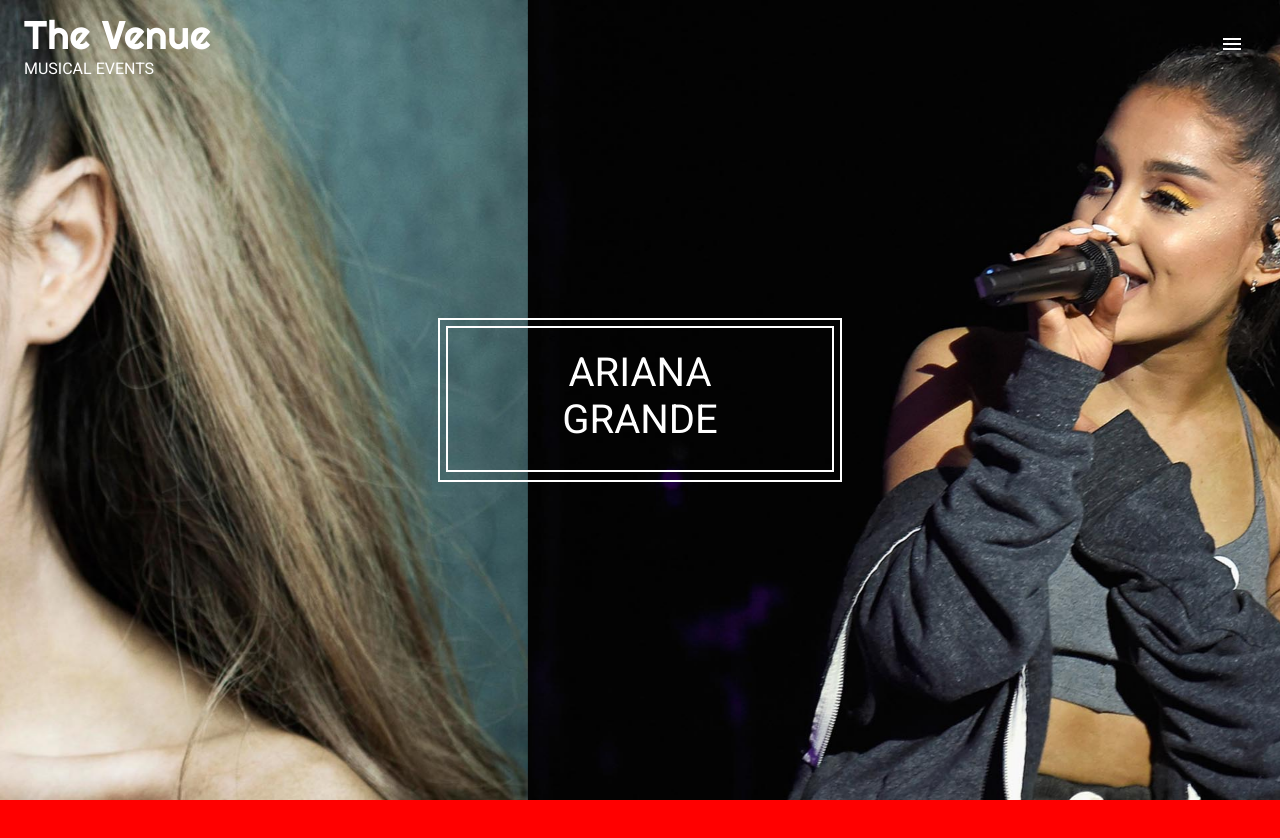
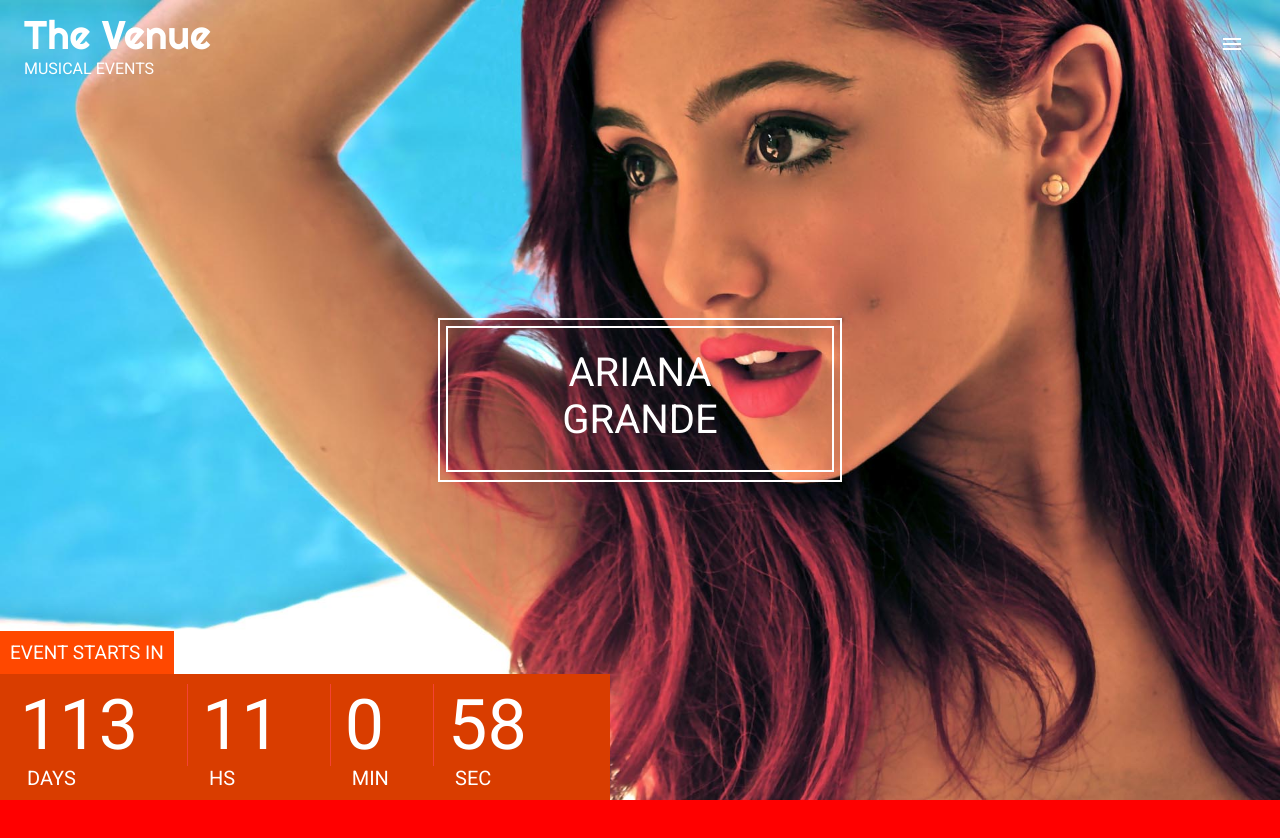
Before and after one commit to ryan258/venue, a React (Create React App) app: page / in a window 1280 px wide. Shown: the top 838 px of the page. Built offline with nearby package versions, Linux system fonts and the light colour scheme.

Commit message:
Develop <TimeUntil />

```diff
--- a/src/components/Featured/Carousel.js
+++ b/src/components/Featured/Carousel.js
@@ -12,8 +12,8 @@
   const settings = {
     dots: false,
     infinite: true,
-    autoplay: true,
-    speed: 500
+    autoplay: false,
+    speed: 5000
   }
   return (
     <div
--- /dev/null
+++ b/src/components/Featured/TimeUntil.js
@@ -0,0 +1,55 @@
+import React, { useState, useEffect, useCallback } from 'react'
+import { Slide } from 'react-awesome-reveal'
+
+const TimeUntil = () => {
+  const [time, setTime] = useState({
+    days: '0',
+    hours: '0',
+    minutes: '0',
+    seconds: '0'
+  })
+
+  const renderItem = (time, value) => {
+    return (
+      <div className="countdown_item">
+        <div className="countdown_time">{time}</div>
+        <div className="countdown_tag">{value}</div>
+      </div>
+    )
+  }
+
+  const getTimeUntil = useCallback((deadline) => {
+    const time = Date.parse(deadline) - Date.parse(new Date())
+    // console.log(time)
+    if (time < 0) {
+      console.log('you missed it...')
+    } else {
+      const seconds = Math.floor((time / 1000) % 60)
+      const minutes = Math.floor((time / 1000 / 60) % 60)
+      const hours = Math.floor((time / (1000 * 60 * 60)) % 24)
+      const days = Math.floor(time / (1000 * 60 * 60 * 24))
+
+      setTime({ days, hours, minutes, seconds })
+    }
+  }, [])
+
+  useEffect(() => {
+    setInterval(() => getTimeUntil('Oct, 31, 2021, 06:30:00'), 1000)
+  }, [getTimeUntil])
+
+  return (
+    <Slide left delay={1000}>
+      <div className="countdown_wrapper">
+        <div className="countdown_top">Event starts in</div>
+        <div className="countdown_bottom">
+          {renderItem(time.days, 'Days')}
+          {renderItem(time.hours, 'HS')}
+          {renderItem(time.minutes, 'Min')}
+          {renderItem(time.seconds, 'Sec')}
+        </div>
+      </div>
+    </Slide>
+  )
+}
+
+export default TimeUntil
--- a/src/components/Featured/index.js
+++ b/src/components/Featured/index.js
@@ -1,8 +1,7 @@
 import React from 'react'
 
 import Carousel from './Carousel'
-// import 'slick-carousel/slick/slick.css'
-// import 'slick-carousel/slick/slick-theme.css'
+import TimeUntil from './TimeUntil'
 
 const Featured = () => {
   return (
@@ -11,6 +10,7 @@
       <div className="artist_name">
         <div className="wrapper">Ariana Grande</div>
       </div>
+      <TimeUntil />
     </div>
   )
 }
```
